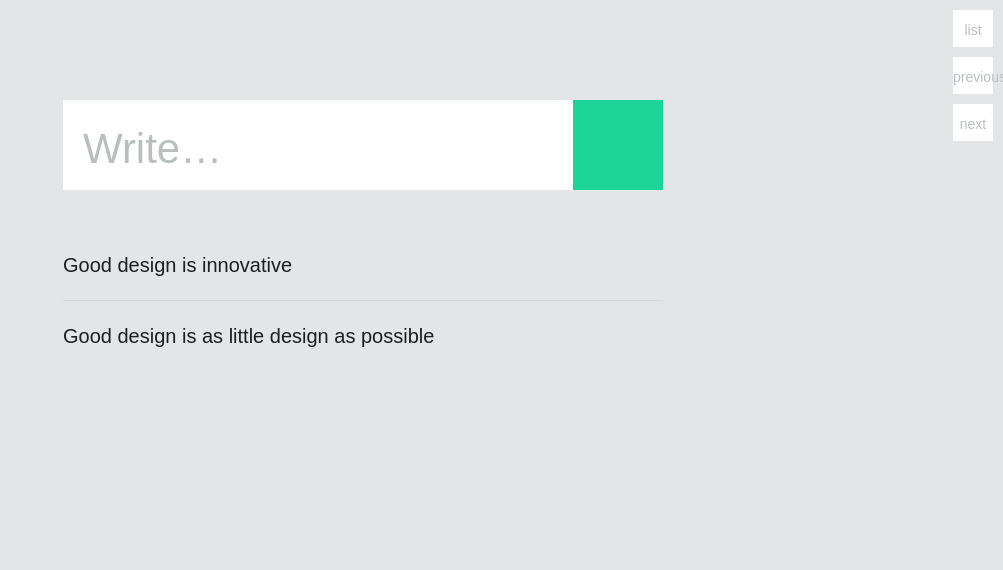
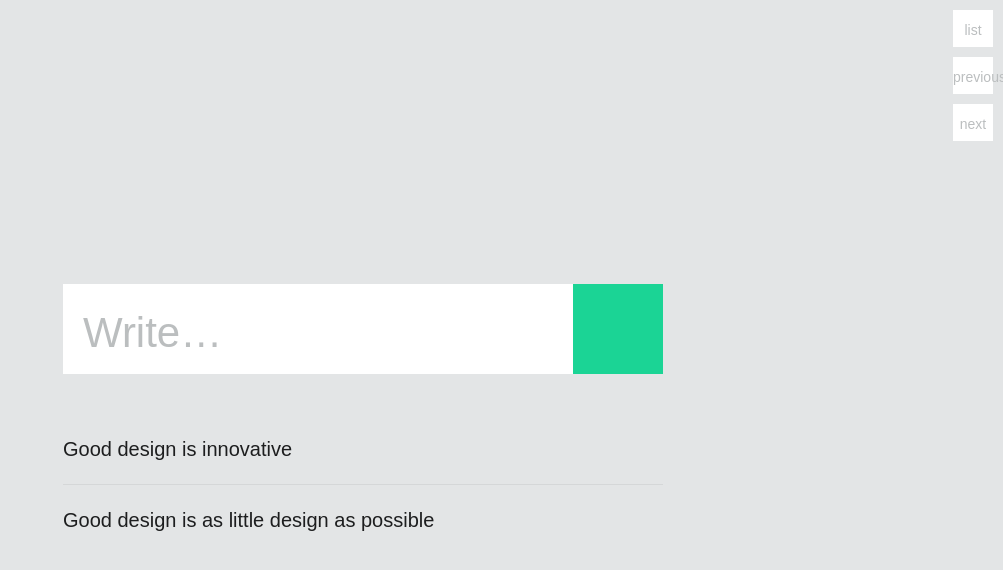
Before and after one commit to ngokevin/minimalist, a plain HTML site: page index.html in a window 1280 px wide. Shown: the whole page, without its empty margins (277-1280 px from the left). Drawn offline with nearby package versions, Linux system fonts and the light colour scheme; a web font is replaced by a local one.

Commit message:
Vertically align textarea

```diff
--- a/css/media-query.scss
+++ b/css/media-query.scss
@@ -1,6 +1,6 @@
 @import 'globals';
 
-@media only screen and (max-width: 720px){
+@media only screen and (max-width: 800px){ // If you change max-width, also change it in the JS
 	body{
 		font-size: 16px;
 	}
@@ -64,6 +64,7 @@
 
 	form.new_item{
 		margin: 0;
+		margin-top: 0 !important;
 		width: 100%;
 		max-width: none;
 
--- a/css/style.scss
+++ b/css/style.scss
@@ -8,8 +8,8 @@
 	@include box-sizing(border-box);
 }
 
-html{
-	overflow: hidden;
+html, body{
+	max-width: 100%;
 }
 
 body{
@@ -17,7 +17,6 @@ body{
 	color: $text_color;
 	font-weight: 300;
 	font-size: 20px;
-	overflow: hidden;
 }
 
 ul{
--- a/js/fireshirt.js
+++ b/js/fireshirt.js
@@ -157,6 +157,13 @@ $(function(){
             }).on('mouseup click', function(){
                 buttonPressed = false;
             });
+
+            // Vertically align textfield
+            if($(window).width() > 800){
+                var $form = $('form.new_item');
+                var windowHeight = $(window).height();
+                $form.css('marginTop', (windowHeight - $form.height())/2.5);
+            }
         }
 
 
```
Also changed, not shown: css/style.css.
